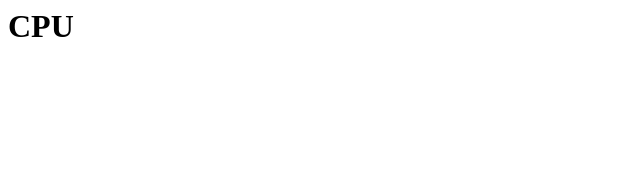
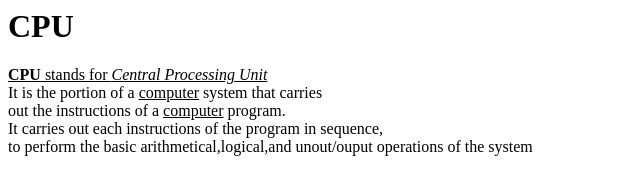
Before and after one commit to iamneo-production/cebabeaebadaeccdfffebaeceaec, a website: page HTML BASICS 1/BASIC1.HTML in a window 1280 px wide. Shown: the whole page, without its empty margins (0-640 px from the left). Drawn offline with Linux system fonts and the light colour scheme.

Commit message:
Backup Commit

```diff
--- a/HTML BASICS 1/BASIC1.HTML
+++ b/HTML BASICS 1/BASIC1.HTML
@@ -7,10 +7,14 @@
     </HEAD>
     <BODY>
         <H1>
-            <B>CPU</B>
+            <B>CPU</B><BR>
         </H1>
         <P>
-
+            <U><B>CPU</B> stands for <I>Central Processing Unit</I></U><BR>
+            It is the portion of a <u>computer</u> system that carries<BR>
+            out the instructions of a <u>computer</u> program.<BR>
+            It carries out each instructions of the program in sequence,<BR>
+            to perform the basic arithmetical,logical,and unout/ouput operations of the system
         </P>
     </BODY>
 </HTML>
```
